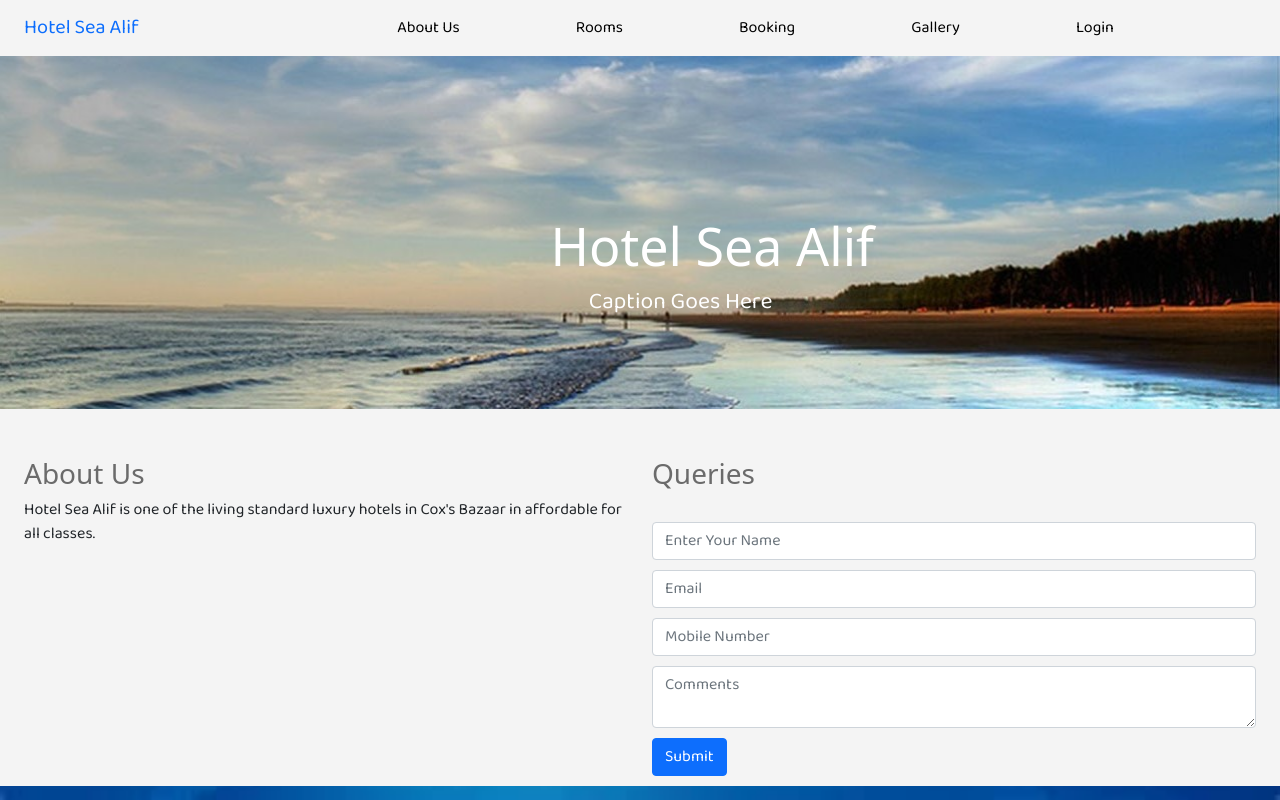
After one commit to AJBrohi/hotel-sea-alif-site, a PHP site: page /about_us.html in a window 1280 px wide. The commit adds this page. Run offline with PHP 8.4, Linux system fonts and the light colour scheme.

Commit message:
about us added

```diff
--- /dev/null
+++ b/about_us.html
@@ -0,0 +1,122 @@
+<!DOCTYPE html>
+<html lang="en">
+
+<head>
+    <meta charset="UTF-8">
+    <meta http-equiv="X-UA-Compatible" content="IE=edge">
+    <meta name="viewport" content="width=device-width, initial-scale=1.0">
+    <title>Hotel Sea Alif</title>
+
+    <!-- Bootstrap CDN -->
+    <link href="https://cdn.jsdelivr.net/npm/bootstrap@5.0.0-beta2/dist/css/bootstrap.min.css" rel="stylesheet"
+        integrity="sha384-BmbxuPwQa2lc/FVzBcNJ7UAyJxM6wuqIj61tLrc4wSX0szH/Ev+nYRRuWlolflfl" crossorigin="anonymous">
+
+    <!-- Owl Carousel CDN -->
+    <link rel="stylesheet" href="https://cdnjs.cloudflare.com/ajax/libs/OwlCarousel2/2.3.4/assets/owl.carousel.min.css"
+        integrity="sha512-tS3S5qG0BlhnQROyJXvNjeEM4UpMXHrQfTGmbQ1gKmelCxlSEBUaxhRBj/EFTzpbP4RVSrpEikbmdJobCvhE3g=="
+        crossorigin="anonymous" />
+    <link rel="stylesheet"
+        href="https://cdnjs.cloudflare.com/ajax/libs/OwlCarousel2/2.3.4/assets/owl.theme.default.min.css"
+        integrity="sha512-sMXtMNL1zRzolHYKEujM2AqCLUR9F2C4/05cdbxjjLSRvMQIciEPCQZo++nk7go3BtSuK9kfa/s+a4f4i5pLkw=="
+        crossorigin="anonymous" />
+
+    <!-- FontAwesome Icons -->
+    <link rel="stylesheet" href="https://cdnjs.cloudflare.com/ajax/libs/font-awesome/5.15.2/css/all.min.css"
+        integrity="sha512-HK5fgLBL+xu6dm/Ii3z4xhlSUyZgTT9tuc/hSrtw6uzJOvgRr2a9jyxxT1ely+B+xFAmJKVSTbpM/CuL7qxO8w=="
+        crossorigin="anonymous" />
+
+    <!-- Google Fonts -->
+    <link rel="preconnect" href="https://fonts.gstatic.com">
+    <link href="https://fonts.googleapis.com/css2?family=Baloo+Da+2&family=Noto+Sans+JP&family=Rubik&display=swap"
+        rel="stylesheet">
+
+    <!-- Custom CSS -->
+    <link rel="stylesheet" href="assets/css/style.css">
+</head>
+
+<body class="bg">
+    <div class="container">
+        <!-- start #header -->
+        <header id="header">
+            <!-- start #menu -->
+            <nav class="navbar navbar-expand-lg">
+                <div class="container-fluid d-flex">
+                    <a class="navbar-brand" href="index.html">Hotel Sea Alif</a>
+                    <button class="navbar-toggler" type="button" data-bs-toggle="collapse" data-bs-target="#navbarNav"
+                        aria-controls="navbarNav" aria-expanded="false" aria-label="Toggle navigation">
+                        <span class="navbar-toggler-icon"></span>
+                    </button>
+                    <div class="collapse navbar-collapse ms-auto" id="navbarNav">
+                        <ul class="navbar-nav m-auto marginLeft">
+                            <li class="nav-item">
+                                <a class="nav-link" aria-current="page" href="#">About Us</a>
+                            </li>
+                            <li class="nav-item">
+                                <a class="nav-link" href="rooms.html">Rooms</a>
+                            </li>
+                            <li class="nav-item">
+                                <a class="nav-link" href="#">Booking</a>
+                            </li>
+                            <li class="nav-item">
+                                <a class="nav-link" href="#">Gallery</a>
+                            </li>
+                            <li class="nav-item">
+                                <a class="nav-link" href="#">Login</a>
+                            </li>
+                        </ul>
+                    </div>
+                </div>
+            </nav>
+            <!-- end #menu -->
+        </header>
+        <!-- end #header -->
+
+        <!-- start main -->
+        <main>
+            <!-- start banner -->
+            <section class="remove-margin">
+                <div class="bannerm text-center">
+                    <img style="width: 100%; " src="assets/img/slider/coxsbazar.jfif" alt="">
+                    <h2>Hotel Sea Alif</h2>
+                    <p>Caption Goes Here</p>
+                </div>
+            </section>
+            <!-- end banner -->
+
+            <!-- start about us -->
+            <section class="container mt-5">
+                <div class="row">
+                    <div class="col-md-6">
+                        <h3>About Us</h3>
+                        <p>Hotel Sea Alif is one of the living standard luxury hotels in Cox's Bazaar in affordable for
+                            all classes.</p>
+                    </div>
+                    <div class="col-md-6 queries">
+                        <h3>Queries</h3>
+                        <!-- <div class="container justify-content-center align-items-center my-3">
+                            <p>Name: &nbsp; <input type="text"></p>
+                            <p>Phone: &nbsp; <input type="number"></p>
+                            <p>Email: &nbsp; <input type="email"></p>
+                            <p>Comments: &nbsp; <input type="text"></p>
+                        </div>  -->
+                        <form method="post"><br>
+                            <div class="form-group">
+                              <input type="text" name="n" class="form-control" id="#"placeholder="Enter Your Name"required>
+                            </div>
+                            <div class="form-group">
+                              <input type="Email" name="e" class="form-control" id="#"placeholder="Email"required>
+                            </div>
+                            <div class="form-group">
+                              <input type="Number" name="mob" class="form-control" id="#"placeholder="Mobile Number"required>
+                            </div>
+                            <div class="form-group">
+                              <textarea type="Text" name="msg" class="form-control" id="#"placeholder="Comments"required></textarea>
+                            </div>
+                              <input type="submit" value="Submit" name="send" class="btn btn-primary btn-group-justified"required>
+                          </form>
+                    </div>
+                </div>
+            </section>
+            <!-- end about us -->
+        </main>
+        <!-- end main -->
--- a/assets/css/style.css
+++ b/assets/css/style.css
@@ -236,3 +263,27 @@ h6 {
     font-size: 25px;
     font-weight: 300;
 }
+
+/* banner */
+.bannerm h2 {
+    position: absolute;
+    top: 215px;
+    left: 43%;
+    color: #fff;
+    font-size: 52px;
+    z-index: 99;
+}
+
+.bannerm p {
+    position: absolute;
+    top: 286px;
+    left: 46%;
+    color: #fff;
+    z-index: 1;
+    font-size: 23px;
+}
+
+/* queries */
+.queries input, textarea{
+    margin-bottom: 10px;
+}
```
Also changed, not shown: other parts of assets/css/style.css (+27 -0 lines), index.html (+7 -9 lines).
